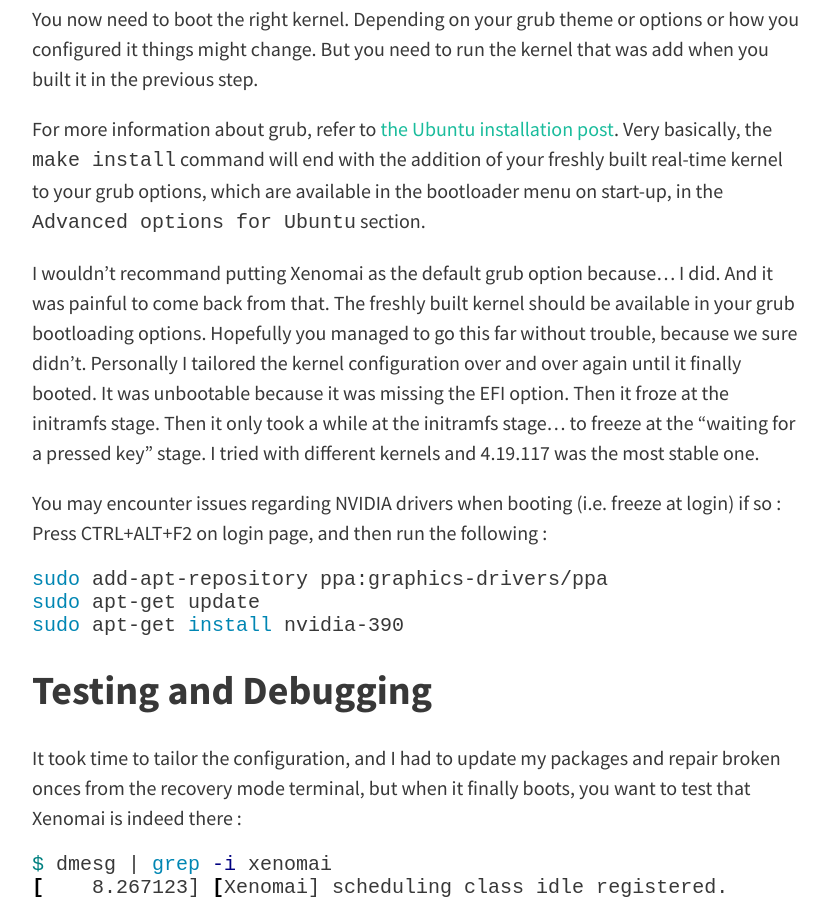
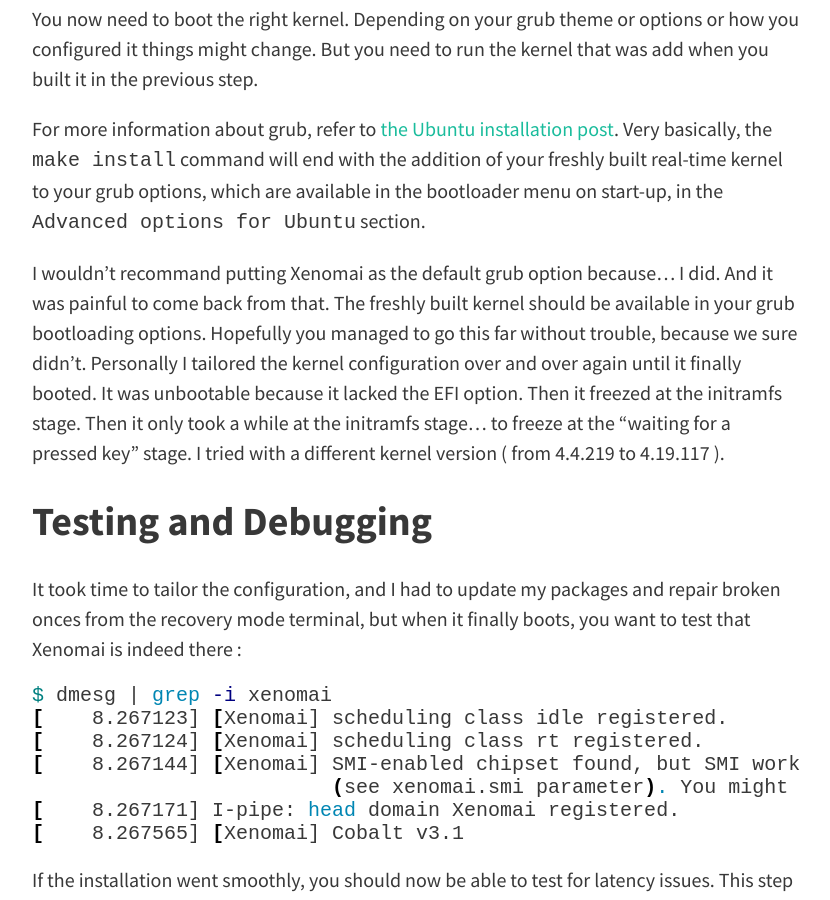
Before and after one commit to MasterERTS/rtros-documentation, a Jekyll site: the page built from _posts/2020-04-21-xenomai.md, in a window 1280 px wide and 900 px high, scrolled down 3967 px. Shown: the whole window, without its empty margins (224-1054 px from the left). Built offline with Jekyll 4.4.1, drawn with Linux system fonts in a browser that asks for light colours; nearby versions of some CDN libraries; some of the changed text lies outside the part shown.

Commit message:
remove changes

````diff
--- a/_posts/2020-04-21-xenomai.md
+++ b/_posts/2020-04-21-xenomai.md
@@ -22,11 +22,11 @@
 ```
 
 The Linux kernel from distributions such as Ubuntu being modified and somewhat polluted, you will need a fresh vanilla version of the Linux kernel here :
-`https://www.kernel.org/`. We chose the 4.19.117 version, which is stable, recent, supported by Xenomai and maintained :
+`https://www.kernel.org/`. We chose the 4.4.219 version, which is stable, recent, supported by Xenomai and maintained :
 
 ```shell
-$ wget https://www.kernel.org/pub/linux/kernel/v4.x/linux-4.19.117.tar.gz
-$ tar xf linux-4.19.117.tar.gz
+$ wget https://www.kernel.org/pub/linux/kernel/v4.x/linux-4.4.219.tar.gz
+$ tar xf linux-4.4.219.tar.gz
 ```
 
 We will now start working with Xenomai 3 :
@@ -46,11 +46,11 @@
 
 You also need the interrupt pipeline (aka I-pipe) patch to apply against the kernel tree. The patch is already in the Xenomai package, but more recent ones can be available [here](https://xenomai.org/downloads/ipipe/) This parameter can be omitted if the I-pipe has already been patched in, or the script shall suggest an appropriate one.
 
-You will have to choose the patch corresponding to the linux kernel you chose (4.19.x here) :
+You will have to choose the patch corresponding to the linux kernel you chose (4.4.x here) :
 
 ```shell
 cd ~/rtos
-wget https://xenomai.org/downloads/ipipe/v4.x/x86/ipipe-core-4.19.114-cip24-x86-12.patch
+wget https://xenomai.org/downloads/ipipe/v4.x/x86/ipipe-core-4.4.218-cip44-x86-23.patch
 ```
 
 ## Cobalt kernel
@@ -60,7 +60,7 @@
 
 ```shell
 $ cd ~/rtos/xenomai-3
-$ scripts/prepare-kernel.sh --linux=../linux-4.19.117 --ipipe=../ipipe-core-4.19.114-cip24-x86-12.patch --arch=x86_64`
+$ scripts/prepare-kernel.sh --linux=../linux-4.4.219 --ipipe=../ipipe-core-4.4.218-cip44-x86-23.patch --arch=x86_64`
 Hunk #3 succeeded at 83 (offset -1 lines).
 Hunk #4 succeeded at 96 (offset -3 lines).
 Hunk #5 succeeded at 685 (offset -17 lines).
@@ -89,7 +89,7 @@
 You can now start configurating your Xenomai kernel :
 
 ```shell
-$ cd ~/rtos/linux-4.19.117
+$ cd ~/rtos/linux-4.4.219
 $ make menuconfig
 ```
 
@@ -129,16 +129,7 @@
 I wouldn't recommand putting Xenomai as the default grub option because... I did. And it was painful to come back from that.
 The freshly built kernel should be available in your grub bootloading options.
 Hopefully you managed to go this far without trouble, because we sure didn't. Personally I tailored the kernel configuration over and over again until it finally booted.
-It was unbootable because it was missing the EFI option. Then it froze at the initramfs stage. Then it only took a while at the initramfs stage... to freeze at the "waiting for a pressed key" stage. I tried with different kernels and 4.19.117 was the most stable one.
-
-You may encounter issues regarding NVIDIA drivers when booting (i.e. freeze at login) if so :
-Press CTRL+ALT+F2 on login page, and then run the following :
-
-```sh
-sudo add-apt-repository ppa:graphics-drivers/ppa
-sudo apt-get update
-sudo apt-get install nvidia-390
-```
+It was unbootable because it lacked the EFI option. Then it freezed at the initramfs stage. Then it only took a while at the initramfs stage... to freeze at the "waiting for a pressed key" stage. I tried with a different kernel version ( from 4.4.219 to 4.19.117 ).
 
 ## Testing and Debugging
 
````
